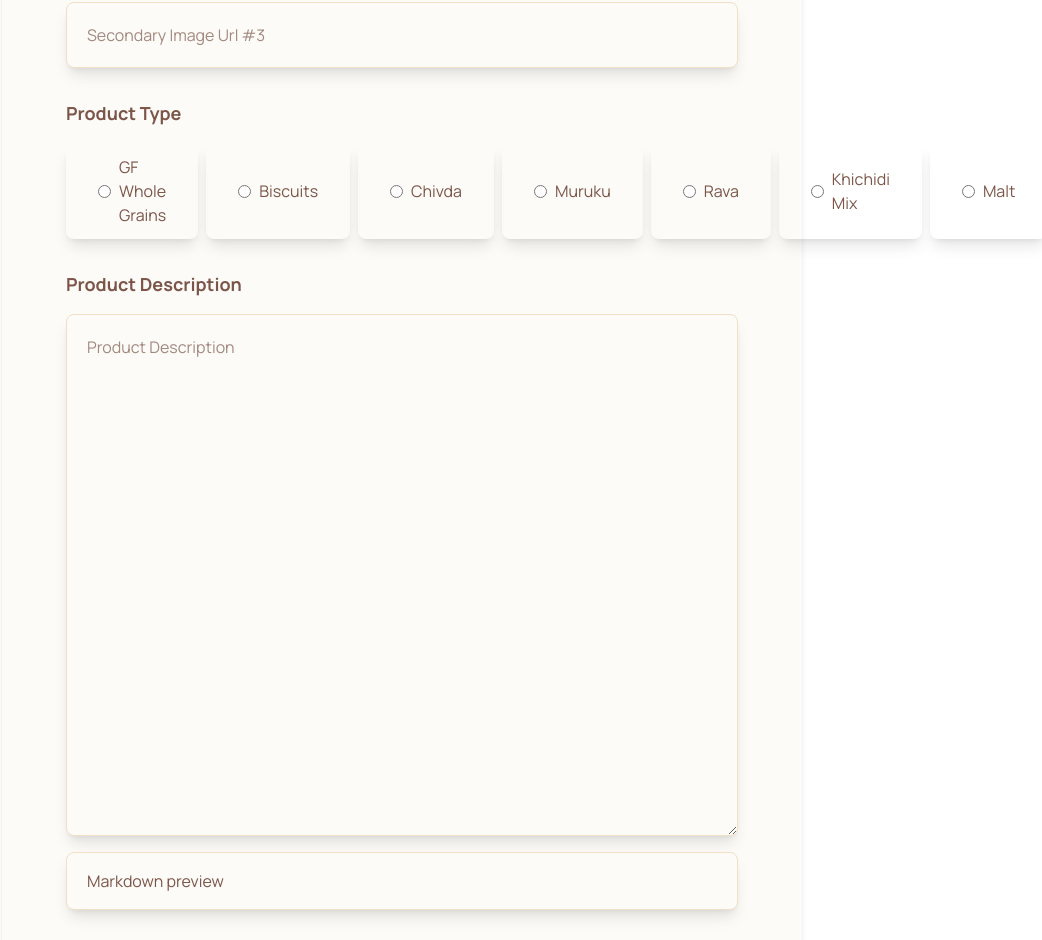
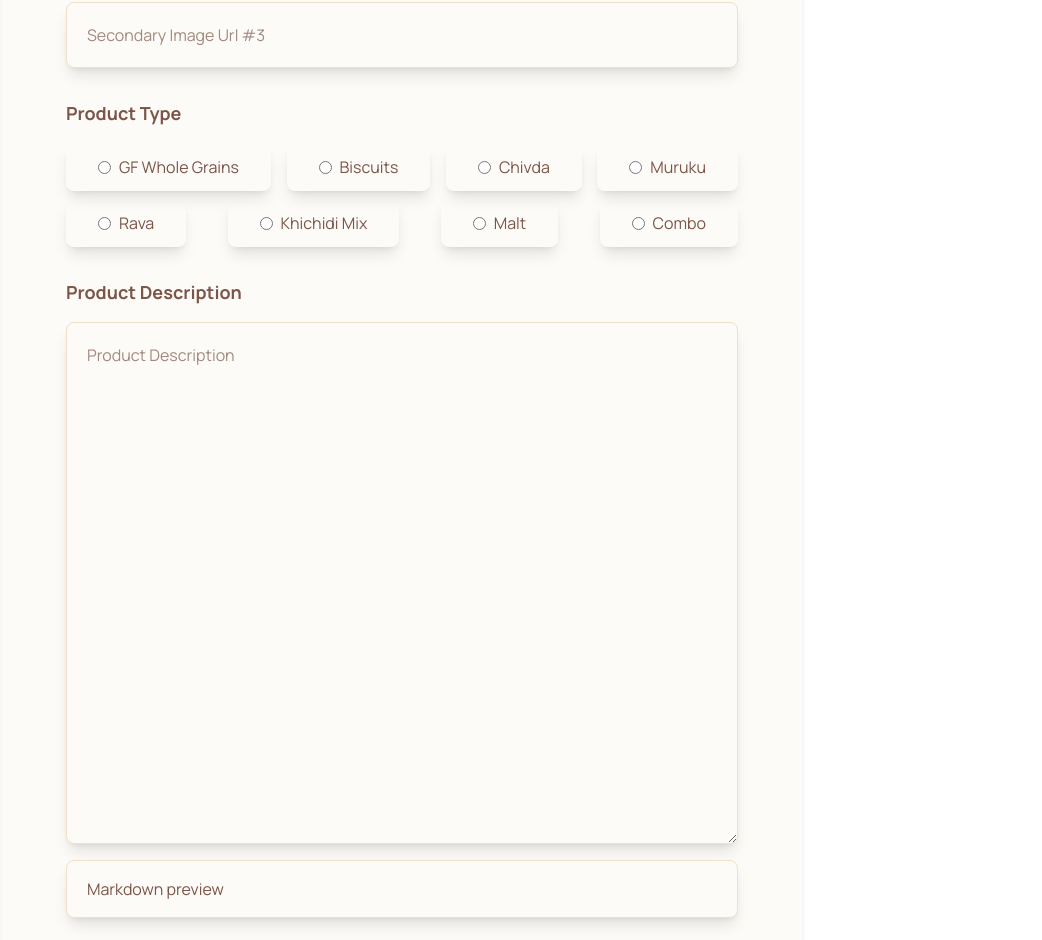
Before and after one commit to YoshaAneja/sample-pure-mille, a Next.js app: page /updateproducts in a window 1280 px wide. Shown: the part 1579-2519 px from the top of the page, without its empty margins (238-1280 px from the left). Built offline with nearby package versions, Linux system fonts and the light colour scheme.

Commit message:
fixed update form (products)

```diff
--- a/components/UpdateForm.tsx
+++ b/components/UpdateForm.tsx
@@ -303,7 +303,7 @@ const UpdateForm = ({ handleClick }: UpdateButtonProps) => {
         <div className="-mb-4 text-primary-brown font-bold text-[18px]">
           Product Type
         </div>
-        <div className="flex sm:flex-row flex-col justify-between gap-2 flex-1">
+        <div className="flex sm:flex-row flex-col justify-between gap-2 flex-1 flex-wrap">
           {products.map((product) => (
             <div className="flex flex-row md:justify-center items-center gap-2 text-primary-brown rounded-lg px-8 md:py-3 py-6 shadow-lg">
               <input
```
